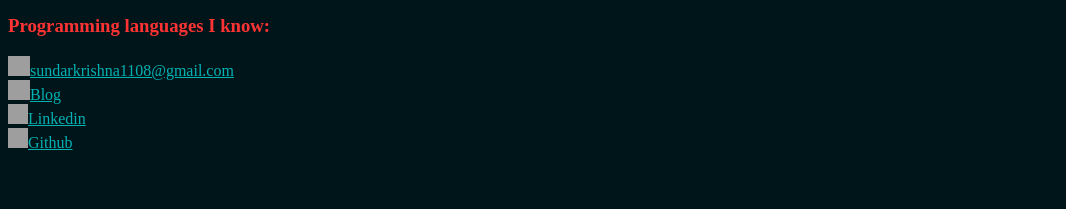
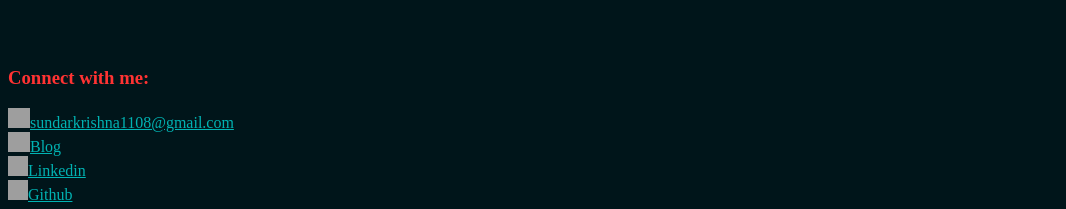
Before and after one commit to SIL-A/SILA, a plain HTML site: page index.html in a window 1280 px wide. Shown: the part 1512-1721 px from the top of the page, without its empty margins (0-1066 px from the left). Before the commit the page ends 1672 px from the top, so only its background shows below. Drawn offline with Linux system fonts and the light colour scheme; files that its build step writes are made by us from their sources; grey boxes are pictures that could not be loaded; files whose address does not match are found by name.

Commit message:
Update index.html
The complete website for now

```diff
--- a/index.html
+++ b/index.html
@@ -61,11 +61,12 @@
   			<li>Had a part time job in a computer shop <br>(2019 - 2020)</li>
   		</ul>
   	</div>
-  	<footer class="footer">
-  	<h3 id="redcolor">Programming languages I know:</h3>
+  	<br><br>
+  	<footer>
+  	<h3 id="redcolor">Connect with me:</h3>
   	<img src="https://external-content.duckduckgo.com/iu/?u=https%3A%2F%2Ftse2.explicit.bing.net%2Fth%3Fid%3DOIP.ZBHim99Rv_wLpM-mtXm0eQHaFl%26pid%3DApi&f=1" height="20px" width="22px"><a href="mailto:sundarkrishna1108@gmail.com" style="color:#00B3B3;">sundarkrishna1108@gmail.com</a><br>
   	<img src="https://external-content.duckduckgo.com/iu/?u=https%3A%2F%2Fwww.underconsideration.com%2Fbrandnew%2Farchives%2Fmedium_2017_monogram.png&f=1&nofb=1" height="20px" width="22px"><a href="https://iamsila.medium.com" style="color:#00B3B3" target="_blank">Blog </a><br>
-  	<img src="https://external-content.duckduckgo.com/iu/?u=https%3A%2F%2Ftse3.mm.bing.net%2Fth%3Fid%3DOIP.3g0reJi0euJsi2bKLMTW3AHaFj%26pid%3DApi&f=1" height=20px" width="20px"><a href="https://www.linkedin.com/in/sundaresan-k-701465202" style="color:#00B3B3" target="_blank">Linkedin</a><br>
+  	<img src="https://external-content.duckduckgo.com/iu/?u=https%3A%2F%2Ftse3.mm.bing.net%2Fth%3Fid%3DOIP.3g0reJi0euJsi2bKLMTW3AHaFj%26pid%3DApi&f=1" height="20px" width="20px"><a href="https://www.linkedin.com/in/sundaresan-k-701465202" style="color:#00B3B3" target="_blank">Linkedin</a><br>
   	<img src="https://external-content.duckduckgo.com/iu/?u=https%3A%2F%2Ftse1.mm.bing.net%2Fth%3Fid%3DOIP.sV7tva-728oySeOUL0-vOwHaHa%26pid%3DApi&f=1" height="20px" width="20px"><a href="https://github.com/SIL-A" target="_blank" style="color:#00B3B3">Github</a>
   	</footer>
   </body>
```
